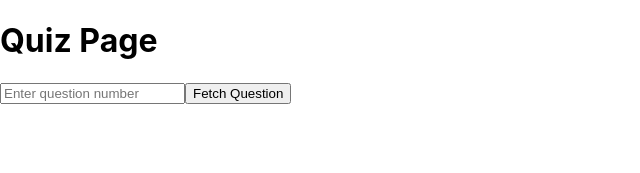
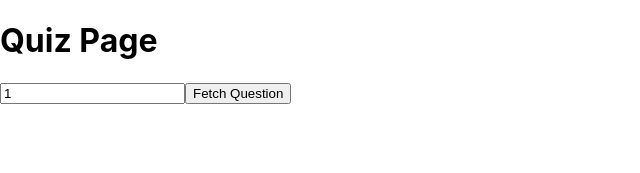
Before and after one commit to umakanumuricutie97/TestsService, a React (Create React App) app: page / in a window 1280 px wide. Shown: the top 173 px of the page, without its empty margins (0-640 px from the left). Built offline with nearby package versions, Linux system fonts and the light colour scheme.

Commit message:
Hardcode questionNumber to '1' for testing

```diff
--- a/src/QuizPage.js
+++ b/src/QuizPage.js
@@ -3,7 +3,8 @@ import React, { useState } from 'react';
 import axios from 'axios';
 
 function QuizPage() {
-  const [questionNumber, setQuestionNumber] = useState('');
+  const [questionNumber, setQuestionNumber] = useState('1'); // Hardcoded value
+  //const [questionNumber, setQuestionNumber] = useState('');
   const [questionText, setQuestionText] = useState('');
   const [answer, setAnswer] = useState('');
   const [result, setResult] = useState('');
```
